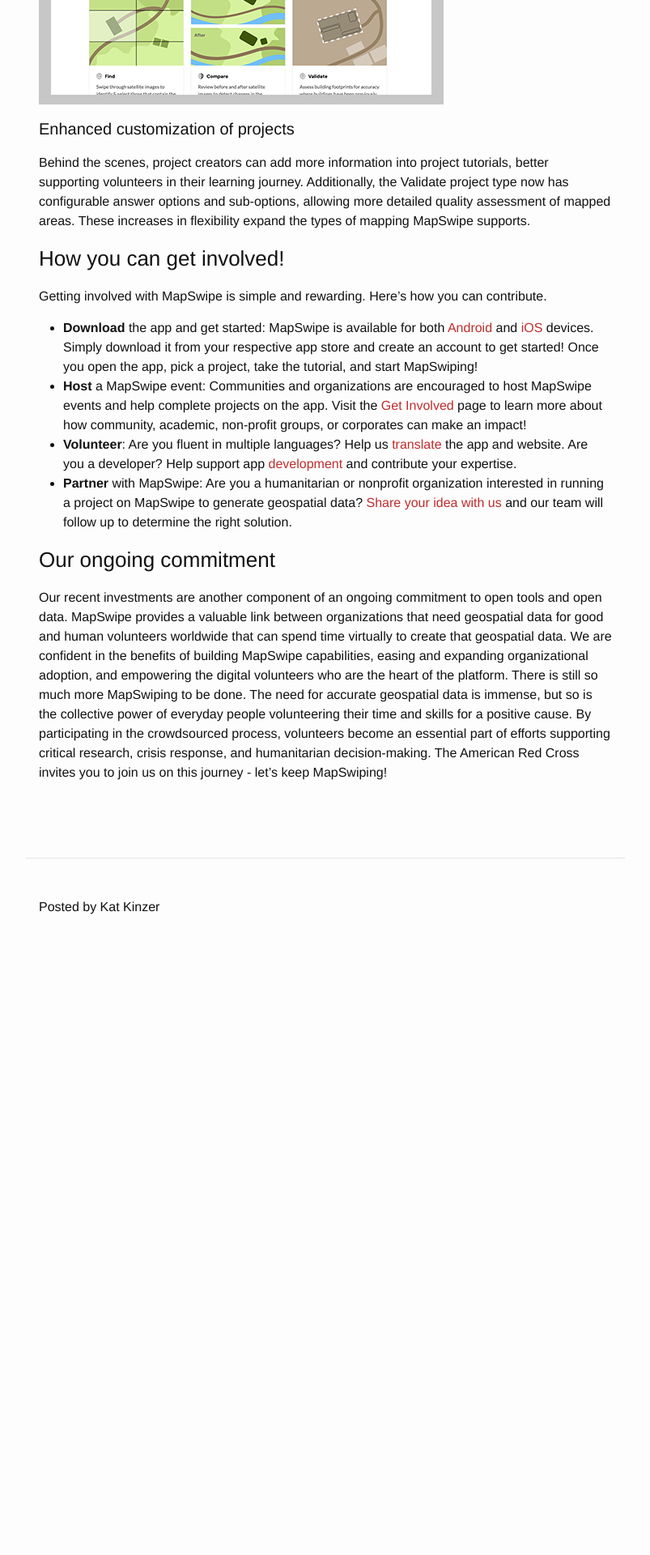
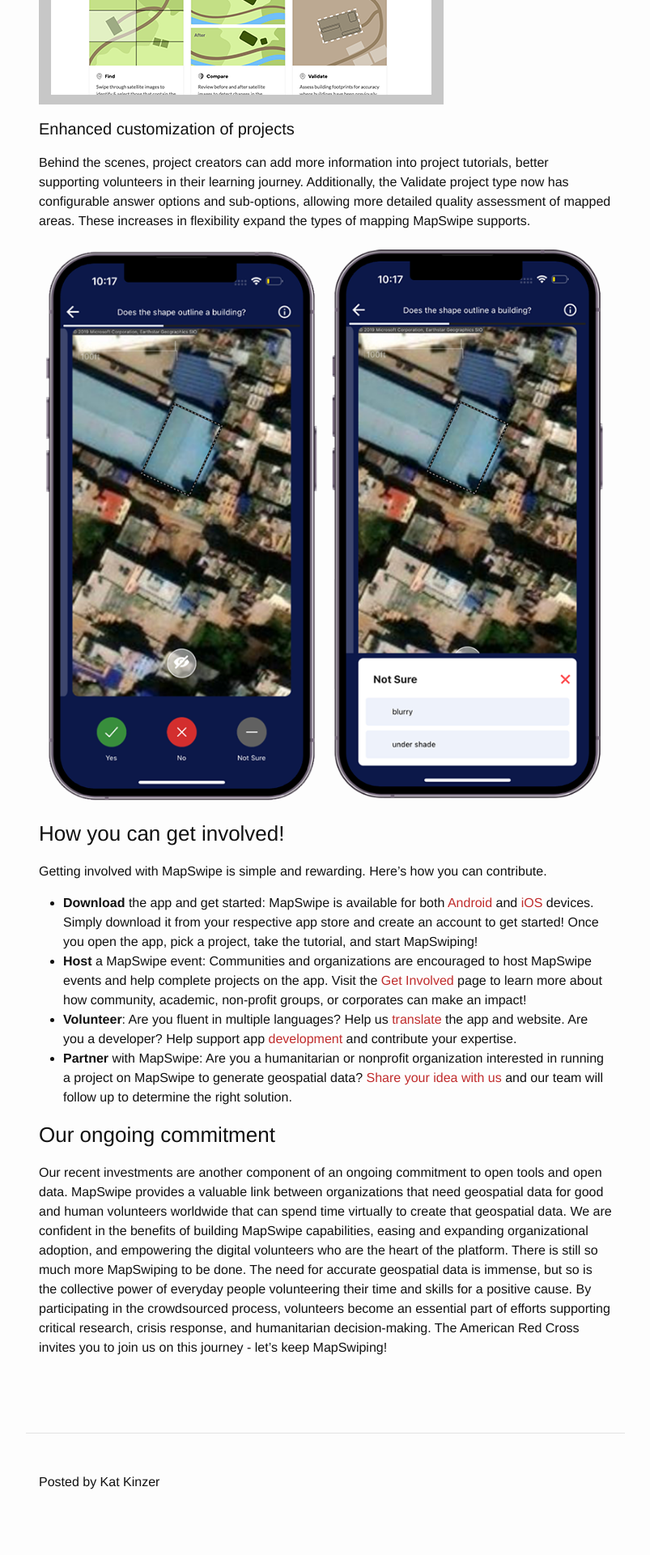
Before and after one commit to AmericanRedCross/americanredcross.github.com, a Jekyll site: the page built from _posts/2023-08-22-investing-in-mapswipe.md, in a window 1280 px wide. Shown: the part 4014-5934 px from the top of the page at 81% size, without its empty margins (238-1041 px from the left). Built offline with Jekyll 4.4.1, drawn with Linux system fonts in a browser that asks for light colours; before the commit the page ends 5224 px from its top, so only the background shows below that.

Commit message:
add missing image

```diff
--- a/_posts/2023-08-22-investing-in-mapswipe.md
+++ b/_posts/2023-08-22-investing-in-mapswipe.md
@@ -68,6 +68,8 @@
 
 Behind the scenes, project creators can add more information into project tutorials, better supporting volunteers in their learning journey. Additionally, the Validate project type now has configurable answer options and sub-options, allowing more detailed quality assessment of mapped areas. These increases in flexibility expand the types of mapping MapSwipe supports.
 
+![screen grabs from app showing validate project type with new sub options](/img/posts/20230822_validate.png)
+
 ## How you can get involved!
 
 Getting involved with MapSwipe is simple and rewarding. Here's how you can contribute.
```
Also changed, not shown: img/posts/20230822_validate.png (added).
